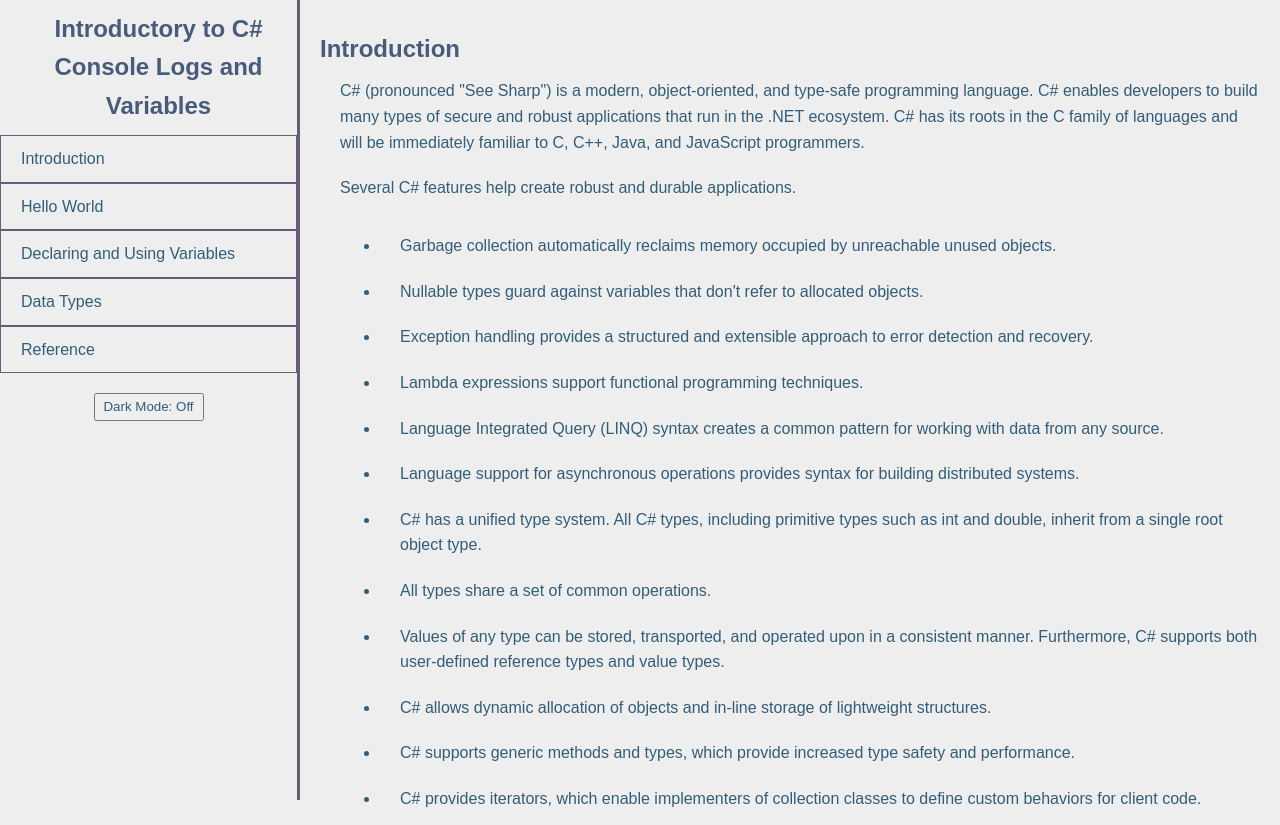
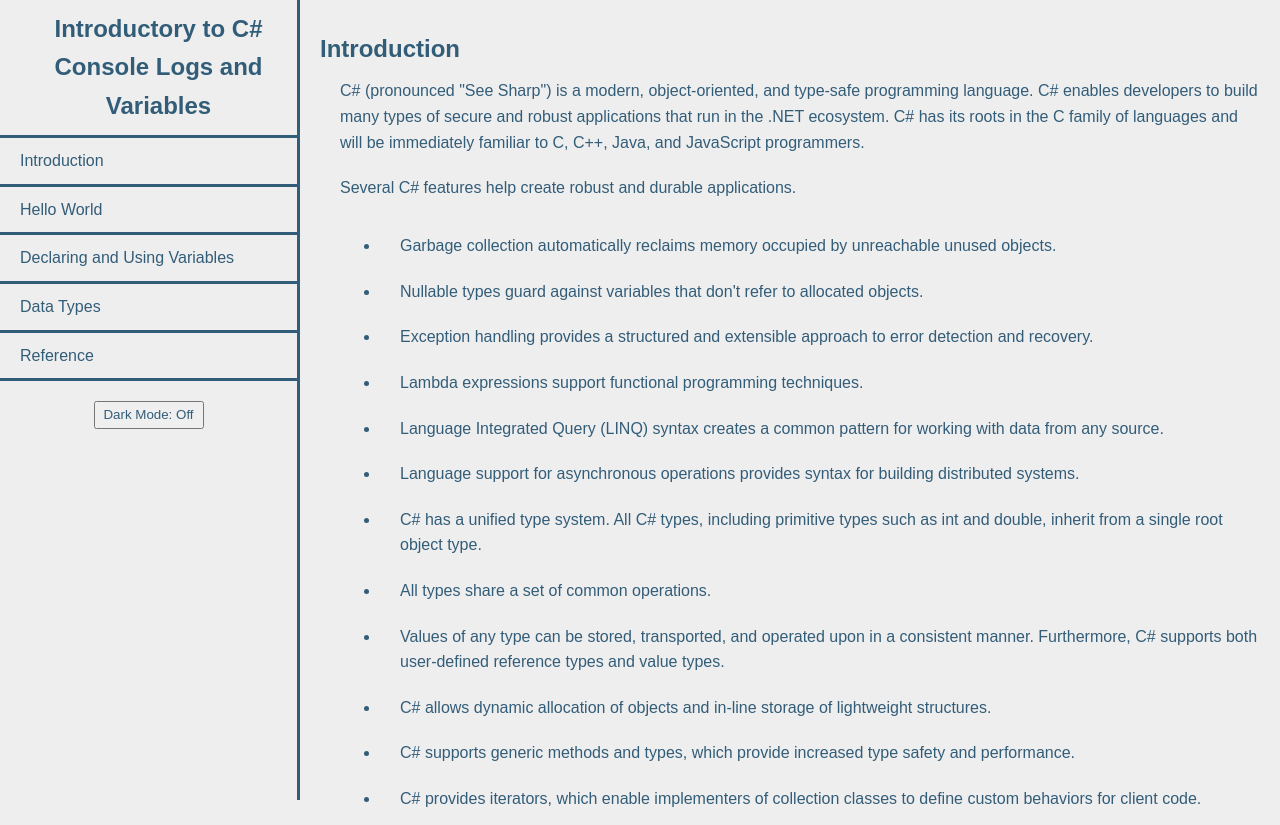
Before and after one commit to Pandorux/CSharpTechnicalDocumentationPage, a plain HTML site: page index.html in a window 1280 px wide. Shown: the top 825 px of the page. Drawn offline with nearby package versions, Linux system fonts and the light colour scheme.

Commit message:
Fixed Website Color Pallete, Implemented Dark Mode Colour Palette and Fixed Border Style Issues

```diff
--- a/scss/style.scss
+++ b/scss/style.scss
@@ -1,26 +1,26 @@
 
 // Variables - Light Style
-$heading-color: #475c7A;
+$heading-color: #325D79;
 $normal-text-color: #325D79;
-$code-text-color: #685D79;
-$nav-text-color: #685D79;
+$code-text-color: #325D79;
+$nav-text-color: #325D79;
 
 $bg-main-color: #EFEEEE;
 $bg-code-color: #9BD7D1;
 
 $nav-pc-view-width: 300px;
-$nav-border-color: #685D79;
+$nav-border-color: #325D79;
 
 // Variables - Dark Style
-$heading-color-dark: #475c7A;
-$normal-text-color-dark: #325D79;
-$code-text-color-dark: #685D79;
-$nav-text-color-dark: #685D79;
+$heading-color-dark: #EFEEEE;
+$normal-text-color-dark: #EFEEEE;
+$code-text-color-dark: #325D79;
+$nav-text-color-dark: #EFEEEE;
 
-$bg-main-color-dark: #EFEEEE;
+$bg-main-color-dark: #325D79;
 $bg-code-color-dark: #9BD7D1;
 
-$nav-border-color: #685D79;
+$nav-border-color-dark: #9BD7D1;
 
 // Global Styles
 * {
@@ -80,12 +80,14 @@ h1, h2, h3, h4, h5, h6 {
         flex-direction: column;
         max-height: 250px;
         overflow: auto;
+        border-bottom: $nav-border-color solid;
 
         li {
-            border-color: $nav-border-color;
             border-style: solid;
             border-width: 1px;
             padding: 10px 0px 10px 20px;
+            border-style: none;
+            border-top: $nav-border-color solid;
         }
     }
 
@@ -141,12 +143,22 @@ footer {
 
 @media screen and (min-width: 800px) {
 
-    nav {
+    #navbar {
         position: fixed;
         width: $nav-pc-view-width;
         height: 100vh;
         border-color: $nav-border-color;
         border-right: $nav-border-color solid;
+
+        ul {
+
+            border-bottom: $nav-border-color solid;
+
+            li {
+                border-style: none;
+                border-top: $nav-border-color solid;
+            }
+        }
     }
 
     main, footer {
@@ -157,7 +169,10 @@ footer {
 
 // Dark Style
 
-.dark {
+.dark, .dark * {
+
+    color: $normal-text-color-dark;
+    background-color: $bg-main-color-dark;
 
     * {
         color: $normal-text-color-dark;
@@ -171,13 +186,16 @@ footer {
         color: $heading-color-dark;
     }
 
-    nav {
+    #navbar {
 
         border-color: $nav-border-color-dark;
-        border-right: $nav-border-color-dark solid;
 
-        li {
+        ul {
             border-color: $nav-border-color-dark;
+
+            li {
+                border-color: $nav-border-color-dark;
+            }
         }
 
     }
@@ -185,5 +203,10 @@ footer {
     .code-container {
         color: $code-text-color-dark;
         background-color:$bg-code-color-dark;
+
+        code {
+            color: $code-text-color-dark;
+            background-color:$bg-code-color-dark;
+        }
     }
 }
```
Also changed, not shown: css/style.css, 1 other file.
